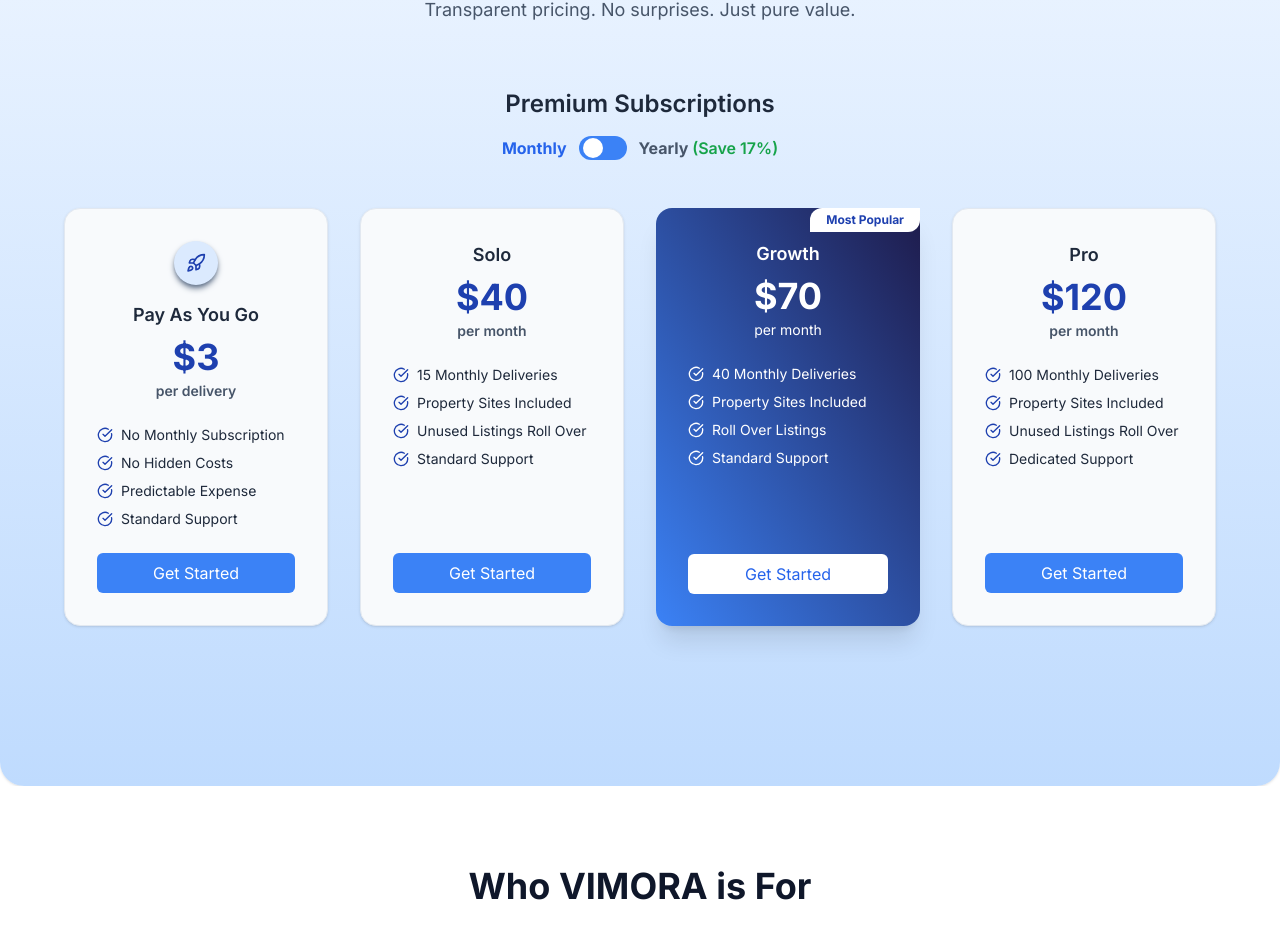
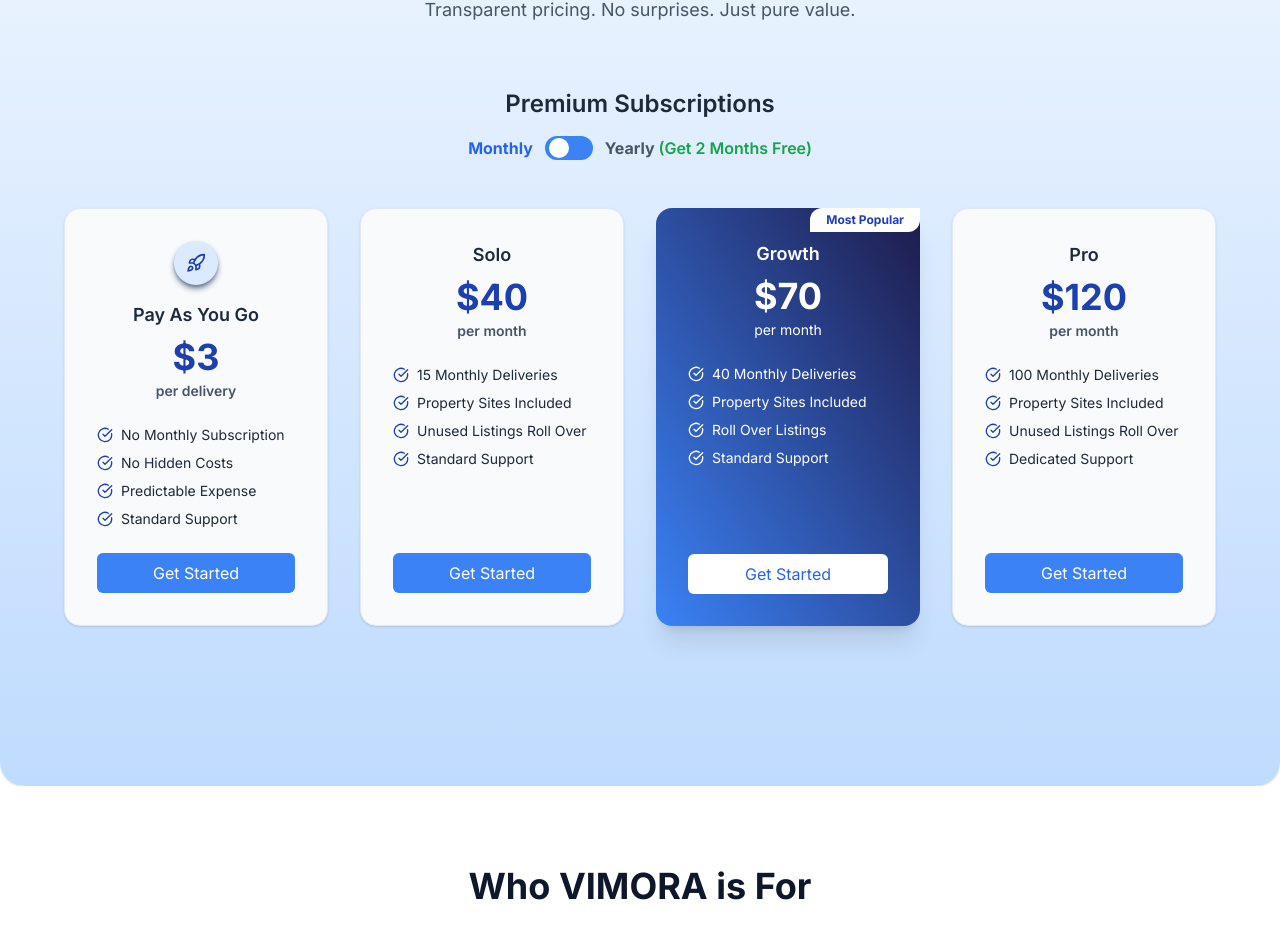
Before and after one commit to PixelVans/Vimora, a React (Vite) app: page / in a window 1280 px wide. Shown: the part 3796-4731 px from the top of the page. Built offline with nearby package versions, Linux system fonts and the light colour scheme.

Commit message:
Get 2 Months Free

```diff
--- a/src/pages/LandingPage.tsx
+++ b/src/pages/LandingPage.tsx
@@ -405,7 +405,7 @@
         />
       </button>
       <span className={`font-bold ${yearly ? "text-blue-600" : "text-slate-600"}`}>
-        Yearly <span className="text-green-600 font-semibold">(Save 17%)</span>
+        Yearly <span className="text-green-600 font-semibold">(Get 2 Months Free)</span>
       </span>
     </div>
 
```
